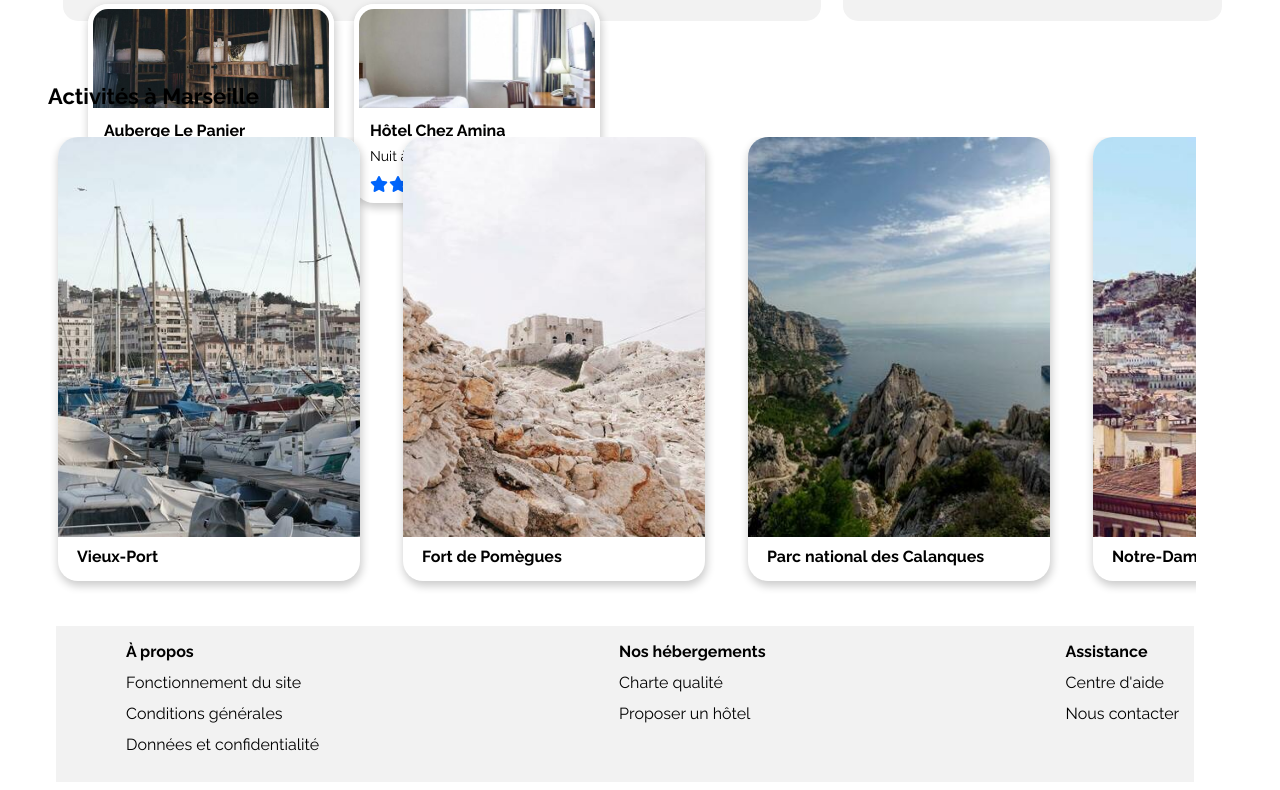
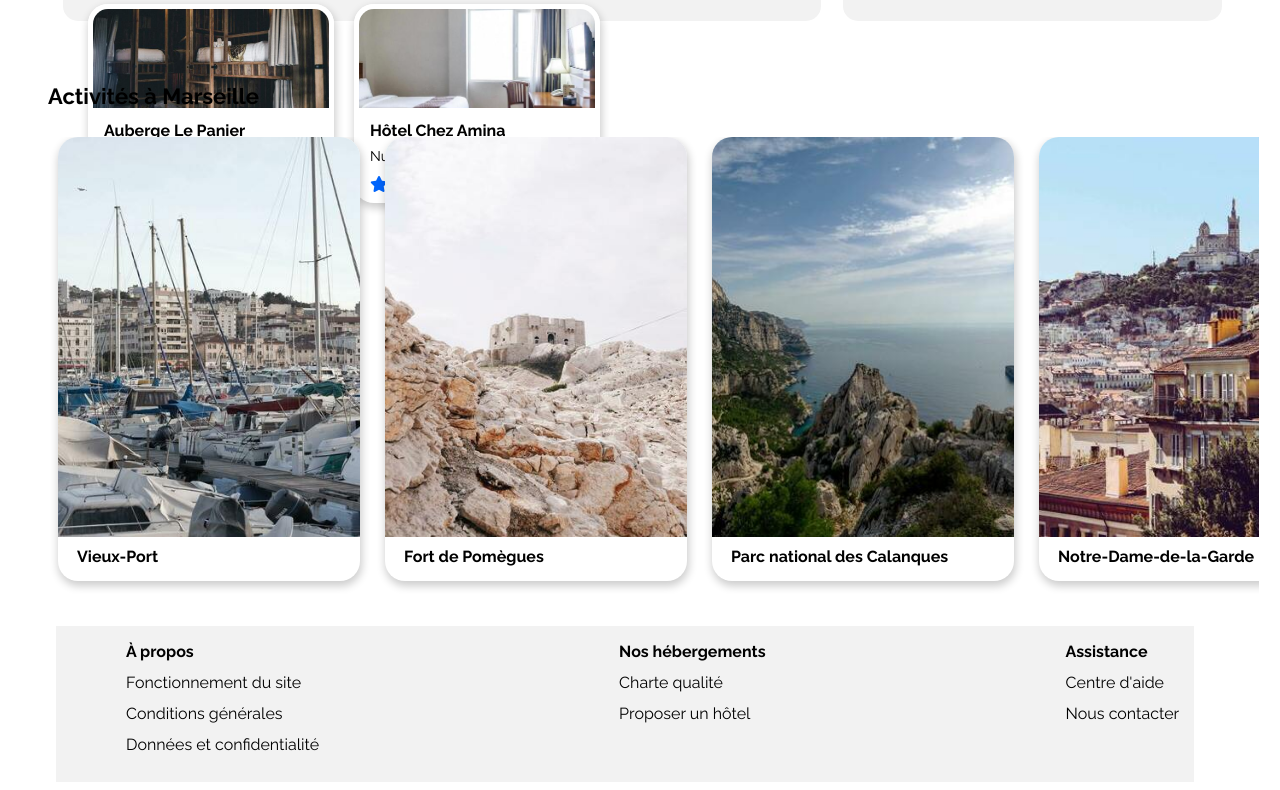
Before and after one commit to FlorentFoucaut/Projet2-Booki, a plain HTML site: page index.html in a window 1280 px wide. Shown: the part 1062-1852 px from the top of the page. Drawn offline with Linux system fonts and the light colour scheme.

Commit message:
reglage mis en page activité imprévu

```diff
--- a/style.css
+++ b/style.css
@@ -433,14 +433,14 @@ border: 5px solid #FFFF;
 
   }
   .cards3 {
-    max-width:90%;
+    max-width:95%;
     margin-top: 108px;
 
     position: relative;
     left:40px;
     display: flex;
     flex-direction: row;
-    gap: 43px;
+    gap: 25px;
     overflow: hidden;
     padding-bottom:20px;
     padding-left:10px;
@@ -614,6 +614,7 @@ border: 5px solid #FFFF;
   }
   .cards3{
     width:100%;
+    gap:43px;
   }
   .card3 img{
     height:80%;
@@ -769,7 +770,6 @@ margin-right: 0px;
 .cards2{
   flex-direction: column;
 }
-
 #hebergement{
   width:100%;
   top:100px;
@@ -797,6 +797,7 @@ margin-right: 0px;
 .cards3{
   flex-direction : column;
   align-items: center;
+  width:90%;
 }
 
 
```
